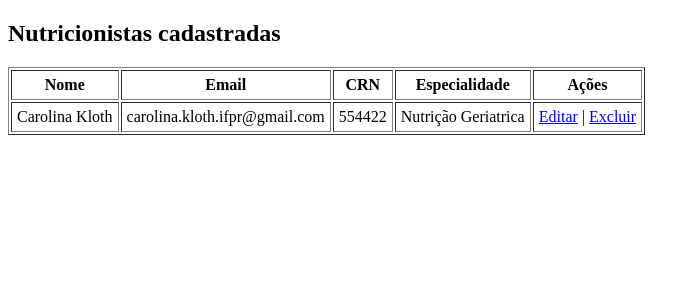
After one commit to brunadelgobo-lab/nutricaoWeb, a Django app: page /listar/ in a window 1280 px wide. The commit adds this page. Shown: the top 300 px of the page, without its empty margins (0-700 px from the left). Run offline with Django 5.2, Linux system fonts and the light colour scheme; data comes from the database, SQL or seed files in the repository; both versions use the stored data as it was after the commit.

Commit message:
banco funcionando

```diff
--- a/nutricaoWeb/urls.py
+++ b/nutricaoWeb/urls.py
@@ -21,4 +21,7 @@ from . import views
 urlpatterns = [
     path("registrar/", views.registrar, name="registrar"),
     path("login/", views.login_view, name="login"),
+    path("listar/", views.listar_nutricionistas, name="listar"),
+    path("editar/<int:id>/", views.editar_nutricionista, name="editar"),
+    path("excluir/<int:id>/", views.excluir_nutricionista, name="excluir"),
 ]
--- a/nutricaoWeb/views.py
+++ b/nutricaoWeb/views.py
@@ -1,4 +1,4 @@
-from django.shortcuts import render, redirect
+from django.shortcuts import render, redirect, get_object_or_404
 from .models import Nutricionista
 from .forms import NutricionistaForm
 
@@ -35,3 +35,34 @@ def login_view(request):
             erro = "Email não encontrado."
 
     return render(request, "login.html", {"erro": erro})
+
+def listar_nutricionistas(request):
+    nutricionistas = Nutricionista.objects.all()
+    return render(request, "listar.html", {"nutricionistas": nutricionistas})
+
+
+def editar_nutricionista(request, id):
+    nutri = get_object_or_404(Nutricionista, id=id)
+
+    if request.method == "POST":
+        form = NutricionistaForm(request.POST, instance=nutri)
+        if form.is_valid():
+            nutri = form.save(commit=False)
+
+            # Se senha nova foi digitada
+            if form.cleaned_data["senha"]:
+                nutri.set_password(form.cleaned_data["senha"])
+
+            nutri.save()
+            return redirect("listar")
+
+    else:
+        form = NutricionistaForm(instance=nutri)
+
+    return render(request, "editar.html", {"form": form, "nutri": nutri})
+
+
+def excluir_nutricionista(request, id):
+    nutri = get_object_or_404(Nutricionista, id=id)
+    nutri.delete()
+    return redirect("listar")
--- /dev/null
+++ b/templates/listar.html
@@ -0,0 +1,35 @@
+<!DOCTYPE html>
+<html>
+<head>
+  <meta charset="UTF-8">
+  <title>Nutricionistas Cadastradas</title>
+</head>
+<body>
+
+<h2>Nutricionistas cadastradas</h2>
+
+<table border="1" cellpadding="5">
+  <tr>
+    <th>Nome</th>
+    <th>Email</th>
+    <th>CRN</th>
+    <th>Especialidade</th>
+    <th>Ações</th>
+  </tr>
+
+  {% for n in nutricionistas %}
+  <tr>
+    <td>{{ n.nome_completo }}</td>
+    <td>{{ n.email }}</td>
+    <td>{{ n.crn }}</td>
+    <td>{{ n.especialidade }}</td>
+    <td>
+      <a href="/editar/{{ n.id }}/">Editar</a> |
+      <a href="/excluir/{{ n.id }}/" onclick="return confirm('Excluir este cadastro?')">Excluir</a>
+    </td>
+  </tr>
+  {% endfor %}
+</table>
+
+</body>
+</html>
```
Also changed, not shown: templates/bemvindo.html (+5 -3 lines), templates/editar.html (added, +20 -0 lines), db.sqlite3.
